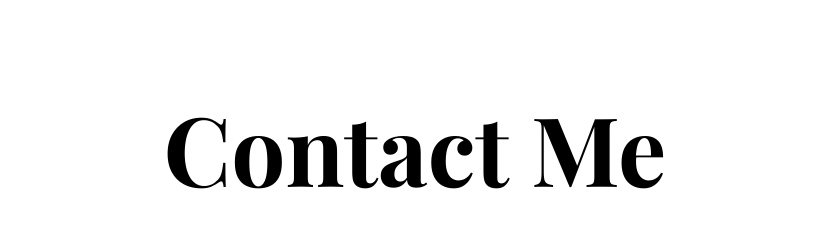
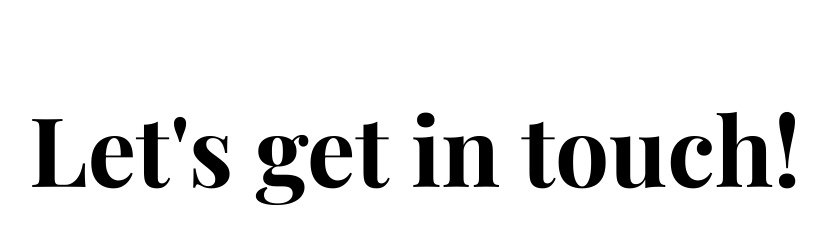
Before and after one commit to TyasOetomo/contact-page, a plain HTML site: page contact.html in a window 1280 px wide. Shown: the whole page, without its empty margins (225-1052 px from the left). Drawn offline with nearby package versions, Linux system fonts and the light colour scheme.

Commit message:
Update contact.html

```diff
--- a/contact.html
+++ b/contact.html
@@ -30,7 +30,7 @@
     <div class="content-container container">
         <div class="row">
             <div class="content"></div>
-        <h1 class="mb-5">Contact Me</h1>
+        <h1 class="mb-5">Let's get in touch!</h1>
 
 
         </div>
```
